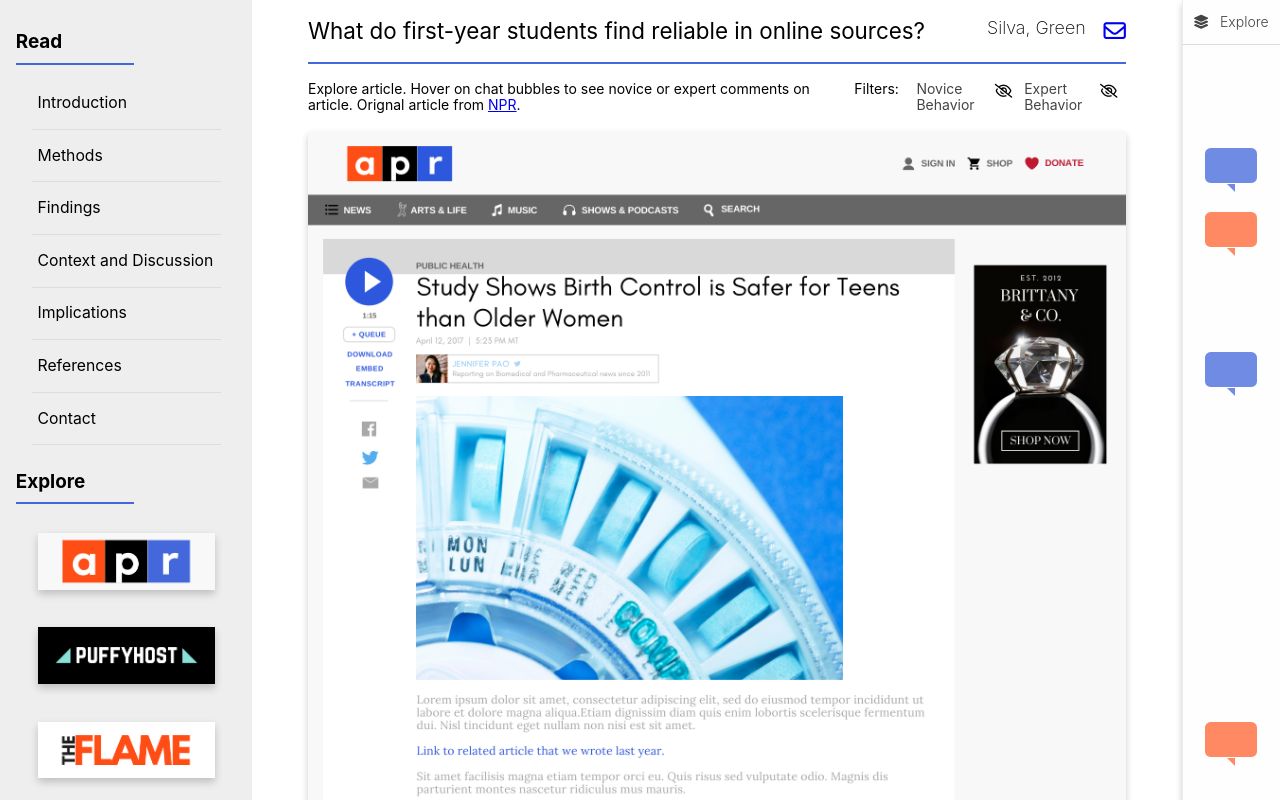
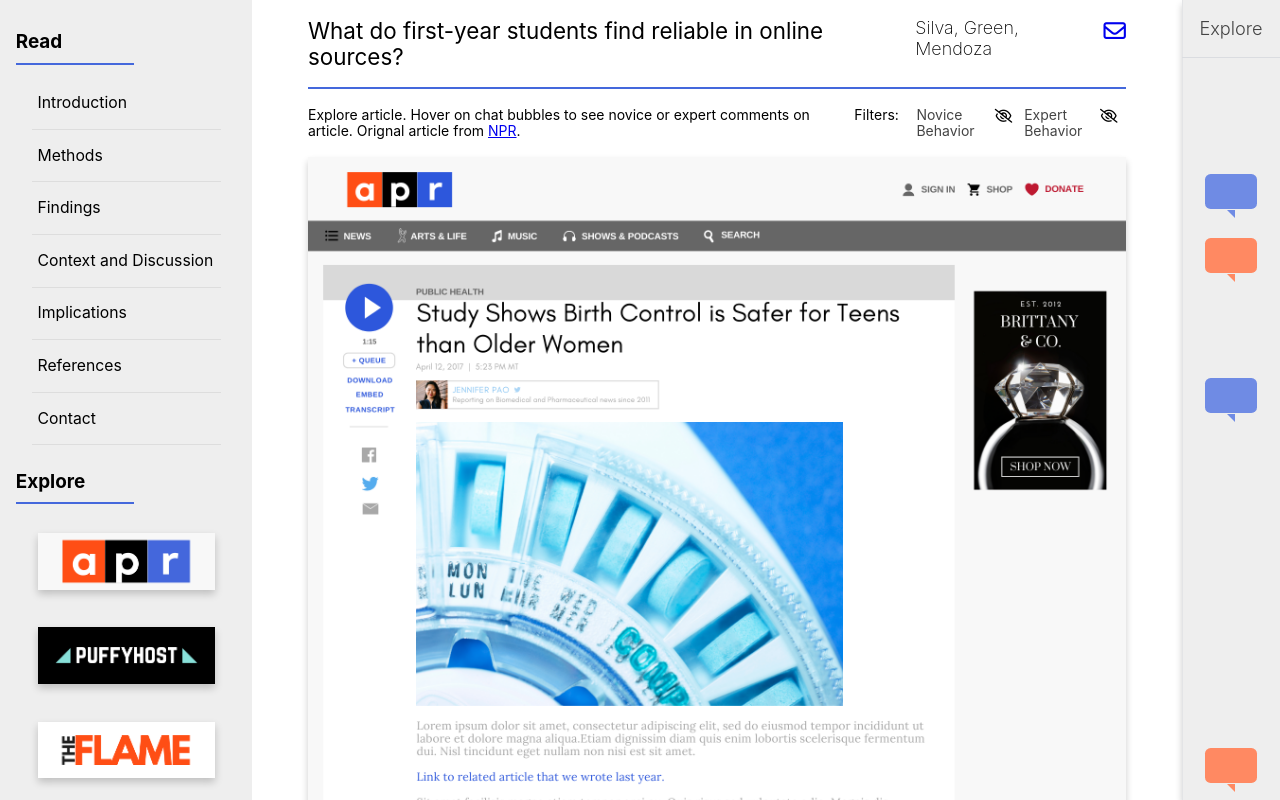
Before and after one commit to michaelmendoza/kairos2020-silva-green-mendoza, a React (Create React App) app: page /explore/apr in a window 1280 px wide. Shown: the top 800 px of the page. Built offline with nearby package versions, Linux system fonts and the light colour scheme.

Commit message:
Misc Updates per Reviewer comment. Updated references, explore side-view update, novice/expert bubble update, header update.

```diff
--- a/src/components/Header.js
+++ b/src/components/Header.js
@@ -12,7 +12,7 @@ function Header() {
           <span className="header-mobile-nav"> <button onClick={handleMobileNav}> <i className="fas fa-bars"></i></button> </span>
           <h2 className="title"> What do first-year students find reliable in online sources? </h2>
           <span className="flex-item"></span>
-          <div className="authors"> Silva, Green</div>
+          <div className="authors"> Silva, Green, Mendoza </div>
           <Link to="contact" > <i className="far fa-envelope"></i> </Link>
         </div>
     </header>
--- a/src/components/InteractivePanel.js
+++ b/src/components/InteractivePanel.js
@@ -11,7 +11,7 @@ function InteractiveCard(props) {
             <img className="interactive-avatar" src={iconImage}/>
             <div className="flex-item">
                 <header>
-                    <span className="interactive-name"> {props.type} </span>
+                    <span className="interactive-name"> {props.type} Behavior </span>
                     <i className="fas fa-check-circle interactive-check"></i>
                     <span className="interactive-handle"> {'@'+ props.type} </span>
                 </header>
--- a/src/components/SideView.js
+++ b/src/components/SideView.js
@@ -4,7 +4,7 @@ const SideView = () => {
     return (
       <section className="side-view">
         <div className="side-view-background"></div>
-        <label className="interactive-panel-header"> <i className="fas fa-layer-group"></i> Explore </label>
+        <label className="interactive-panel-header"> Explore </label>
       </section>
     )
   }
--- a/src/styles/Layout.scss
+++ b/src/styles/Layout.scss
@@ -171,12 +171,13 @@
         display: block;
         padding: 1em 0.6em;
         border-bottom: 1px solid rgb(218, 220, 224);
+        font-size: 1.3em;
     }
 
     .side-view-background {
         position: fixed;
         right: 0;
-        background-color: #fefefe;
+        background-color: #eeeeee;
         height: 100vh;
         width: 7em;
         text-align: center;
--- a/src/styles/Pages.scss
+++ b/src/styles/Pages.scss
@@ -3,6 +3,7 @@
     &.references-page {
         p {
             font-size: 1.2em;
+            text-align: left;
         }
     }
 
```
